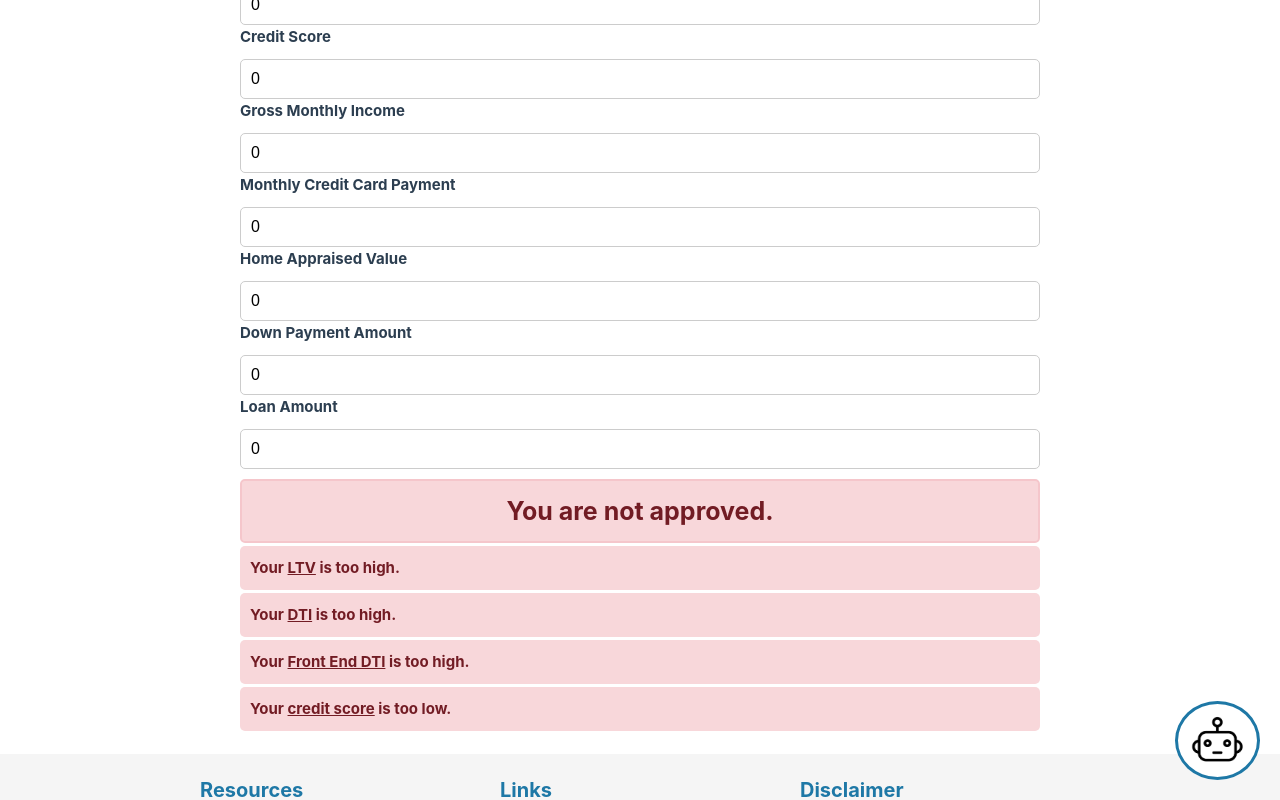
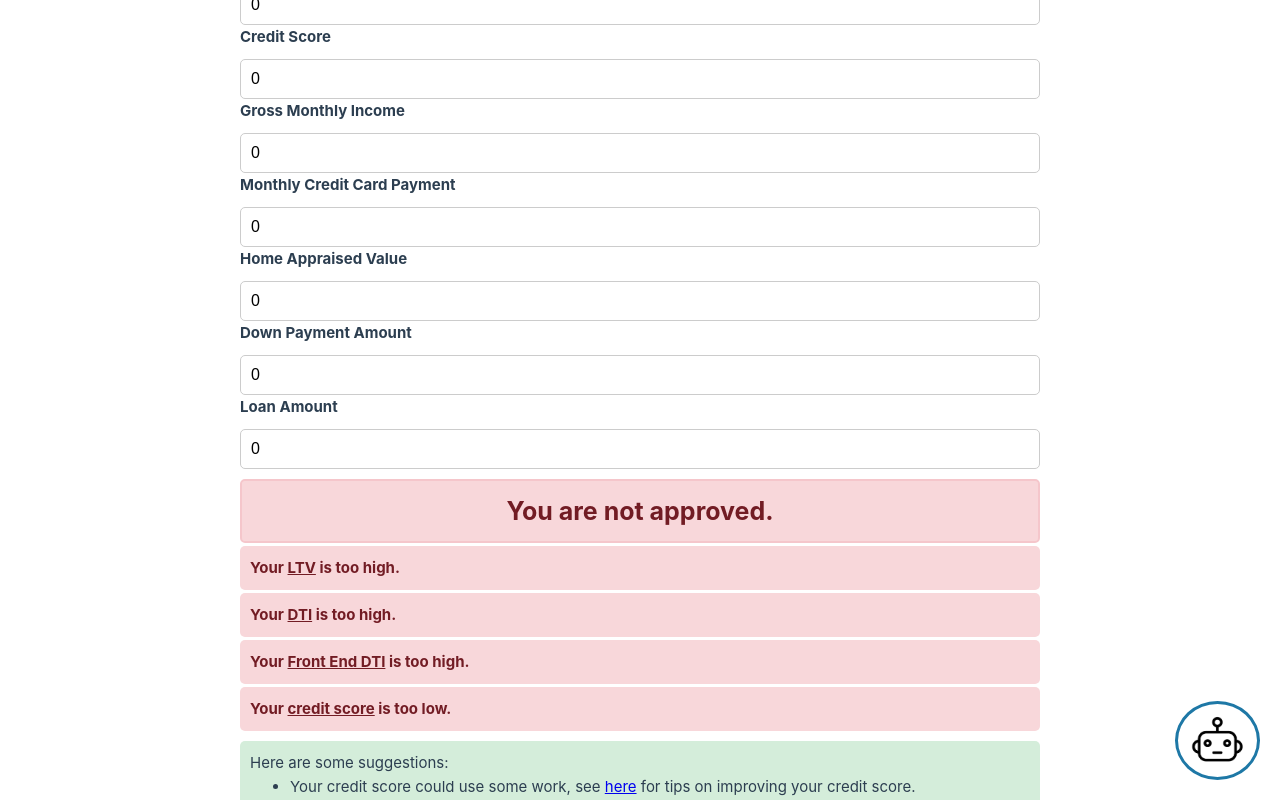
Before and after one commit to seethesaenz/UTDHackathon, a Vue app: page /single in a window 1280 px wide. Both pictures are taken after a click on the button "Calculate". Shown: the part 364-1164 px from the top of the page. Built offline with nearby package versions, Linux system fonts and the light colour scheme.

Commit message:
Add suggestions

```diff
--- a/src/views/BulkView.vue
+++ b/src/views/BulkView.vue
@@ -104,8 +104,6 @@ const processCSV = (str, delim = ',') => {
         const dtiAcceptable = dti <= 0.36
         const fedtiAcceptable = fedti <= 0.28
         const creditScoreAcceptable = creditScore >= 640
-
-
 
         if(!ltvAcceptable){
             deniedByLTV.value++
--- a/src/views/SingleView.vue
+++ b/src/views/SingleView.vue
@@ -50,6 +50,41 @@ const approved = computed(() => {
 function handleSubmit() {
     showCalculations.value = true
 }
+
+const suggestions = computed(() => {
+    // check which inputs are causing the issue
+    const suggestions = []
+
+    const monthlyCarPaymentAcceptable = monthlyCarPayment.value <= 0.1 * grossMonthlyIncome.value
+    const studentLoanPaymentAcceptable = studentLoanPayment.value <= 0.15 * grossMonthlyIncome.value
+    const monthlyMortgagePaymentAcceptable = monthlyMortgagePayment.value <= 0.28 * grossMonthlyIncome.value
+    const monthlyCreditCardPaymentAcceptable = monthlyCreditCardPayment.value <= 0.1 * grossMonthlyIncome.value
+    const creditScoreAcceptable = creditScore.value >= 640
+
+    if (!monthlyCarPaymentAcceptable) {
+        suggestions.push(`It looks like your monthly car payment is a bit high. A good rule of thumb is to keep your monthly car payment below 10% of your gross monthly income ($${0.1 * grossMonthlyIncome.value}).`)
+    }
+
+    if (!studentLoanPaymentAcceptable) {
+        // say impact on DTI and how to fix
+        suggestions.push(`Your student loan payment is a bit high. This is impacting your DTI (currently ${dti.value * 100}%). Maybe look into other factors of your DTI to see if you can lower it <a href="https://yourhome.fanniemae.com/buy/why-understanding-debt-essential">here</a>.`)
+    }
+
+    if (!monthlyMortgagePaymentAcceptable) {
+        suggestions.push(`Your monthly mortgage payment is a bit high. A good rule of thumb is to keep your monthly mortgage payment below 28% of your gross monthly income ($${0.28 * grossMonthlyIncome.value}).`)
+    }
+
+    if (!monthlyCreditCardPaymentAcceptable) {
+        suggestions.push(`Your monthly credit card payment is a bit high. A good rule of thumb is to keep your monthly credit card payment below 10% of your gross monthly income ($${0.1 * grossMonthlyIncome.value}).`)
+    }
+
+    if (!creditScoreAcceptable) {
+        suggestions.push(`Your credit score could use some work, see <a href="https://www.investopedia.com/terms/c/credit_score.asp">here</a> for tips on improving your credit score.`)
+    }
+
+
+    return suggestions
+})
 
 </script>
 
@@ -114,6 +149,13 @@ function handleSubmit() {
             <p class="error" v-if="!dtiAcceptable">Your <a href="https://yourhome.fanniemae.com/buy/why-understanding-debt-essential">DTI</a> is too high.</p>
             <p class="error" v-if="!fedtiAcceptable">Your <a href="https://www.investopedia.com/terms/f/front-end-debt-to-income-ratio.asp#:~:text=What%20Is%20Front%2DEnd%20Debt,2">Front End DTI</a> is too high.</p>
             <p class="error" v-if="!creditScoreAcceptable">Your <a href="https://www.investopedia.com/terms/c/credit_score.asp">credit score</a> is too low.</p>
+
+            <div class="info">
+                <p v-if="suggestions.length > 0">Here are some suggestions:</p>
+                <ul>
+                    <li v-for="suggestion in suggestions" v-html="suggestion"></li>
+                </ul>
+            </div>
         </div>
 
         <ConfettiExplosion style="position: fixed; top: 50%; left: 50%" v-if="showCalculations && approved" />
@@ -127,6 +169,13 @@ function handleSubmit() {
 </template>
 
 <style scoped>
+div.info {
+    margin-top: 10px;
+    background-color: #d4edda;
+    padding: 10px;
+    border-radius: 5px;
+}
+
 .not-approved {
     color : #721c24;
     font-weight: bold;
```
